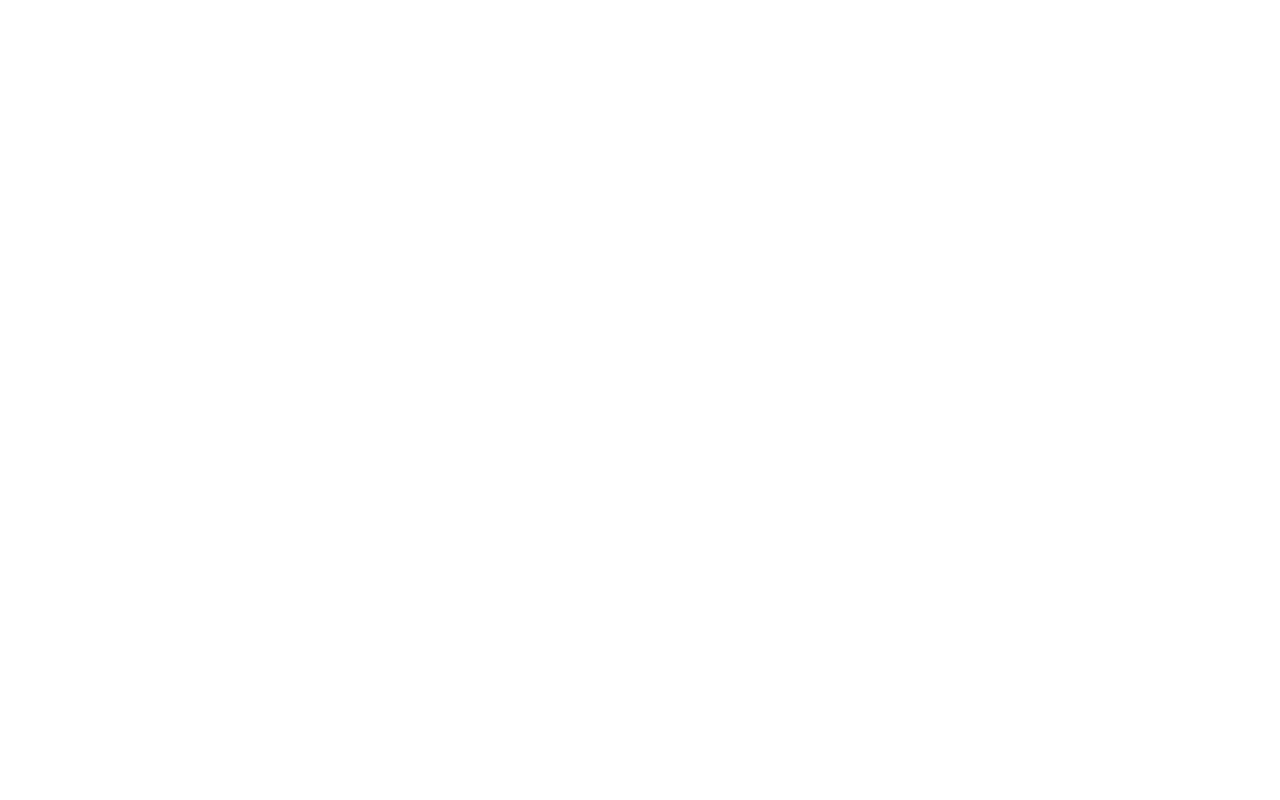
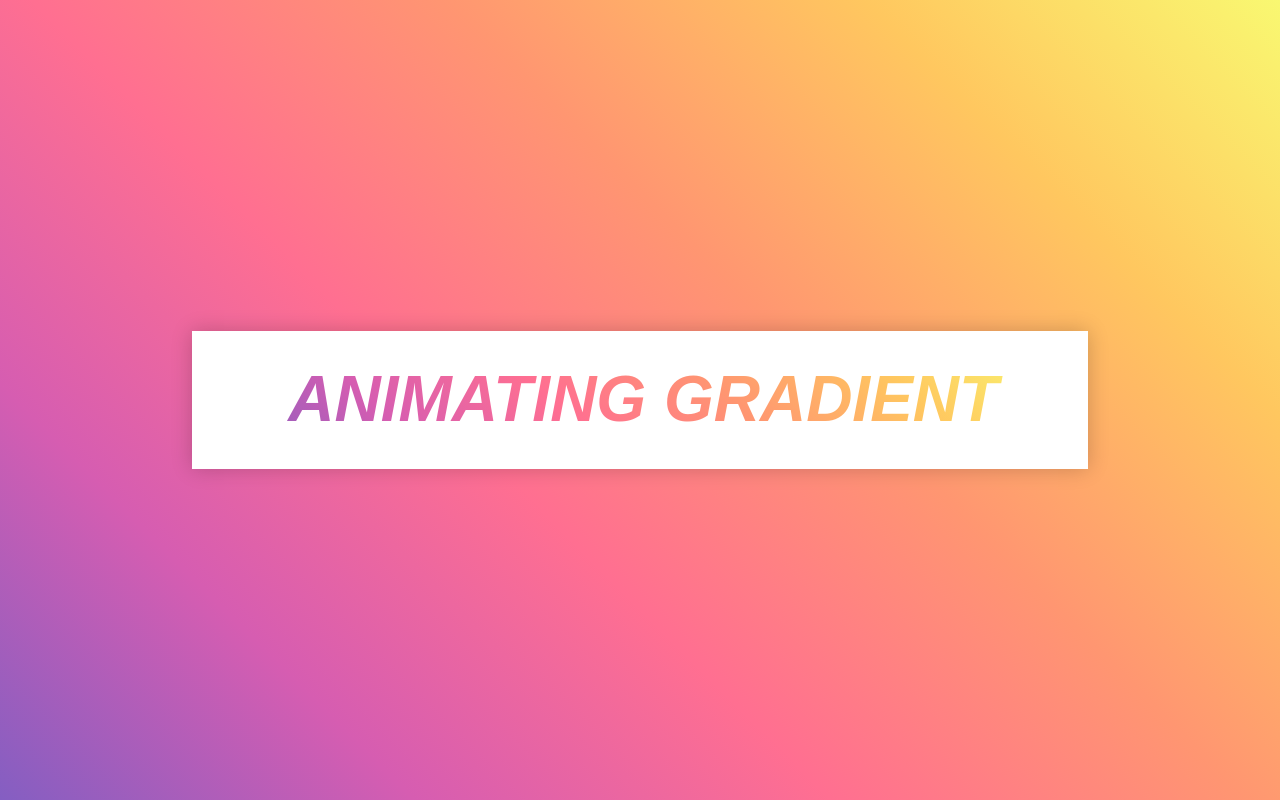
Before and after one commit to roqayeh-rahimi/css-gradients, a plain HTML site: page index.html in a window 1280 px wide. Drawn offline with Linux system fonts and the light colour scheme.

Commit message:
title v1 added

```diff
--- a/index.html
+++ b/index.html
@@ -8,6 +8,8 @@
     <title>Fun ways to animate CSS gradients</title>
 </head>
 <body>
-
+    <div class="content">
+        <h1 class="title">ANIMATING GRADIENT</h1>
+    </div>
 </body>
 </html>
--- a/style.css
+++ b/style.css
@@ -0,0 +1,56 @@
+:root{
+    --gradient : linear-gradient(
+        45deg,
+        #845ec2,
+        #d65db1,
+        #ff6f91,
+        #ff9671,
+        #ffc75f,
+        #f9f871
+    );
+}
+
+*{
+    box-sizing: border-box;
+    margin: 0;
+    padding: 0;
+}
+
+body{
+    background-image: var(--gradient);
+    min-height: 100vh;
+    display: flex;
+    justify-content: center;
+    align-items: center;
+    font-family: basic-sans , sans-serif ;
+    /* font-size: 1.125em; */
+    /* background-size: 300%; */
+    color: #333;
+}
+.content{
+    background-color: white;
+    padding: 40px 20px;
+    /* min-height: 70%; */
+    width: 70vw;
+    text-align: center;
+    box-shadow: 0px 0px 20px rgba(0 , 0, 0, 0.2);
+}
+.title{
+    text-transform: uppercase;
+    font-size: 4rem;
+    color: #ff9671;
+    font-weight: 900;
+    line-height: 0.9 ;
+    margin: 0 0 0 0.1em;
+    font-style: italic;
+
+    background: var(--gradient);
+    -webkit-background-clip: text;
+    /* background-clip: text;   ?? it is not working */
+    color: transparent;
+
+    /* font-size: 72px; */
+    /* background: -webkit-linear-gradient(#eee, #333); */
+    /* -webkit-text-fill-color: transparent; */
+
+}
```
